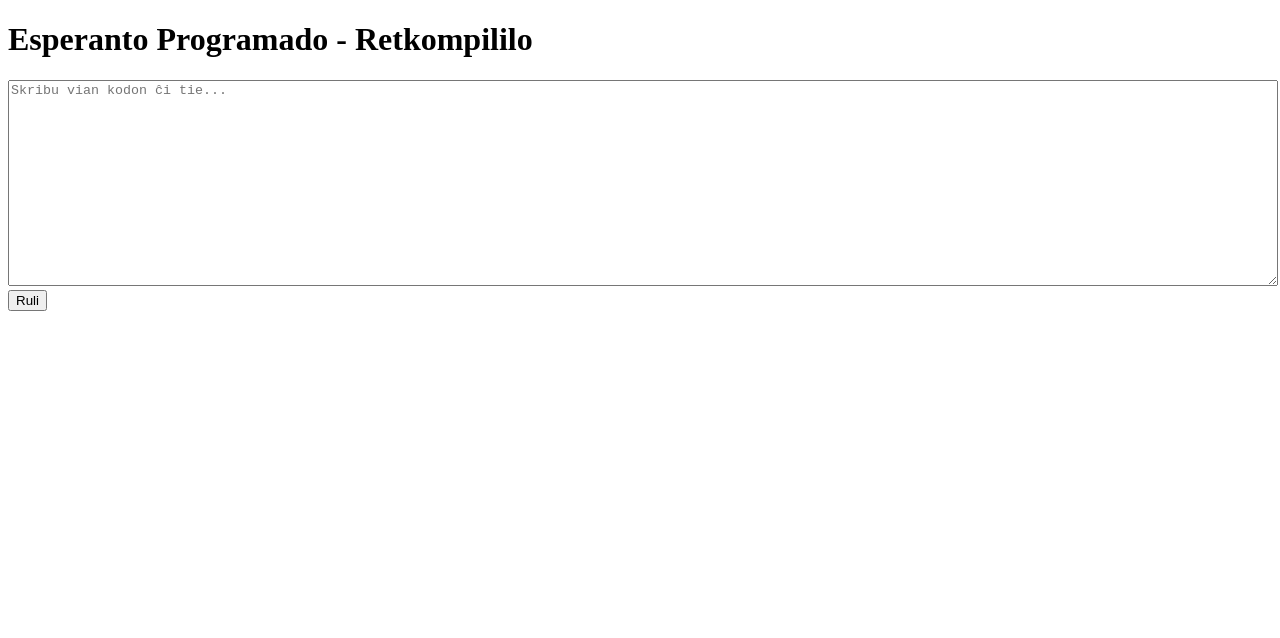
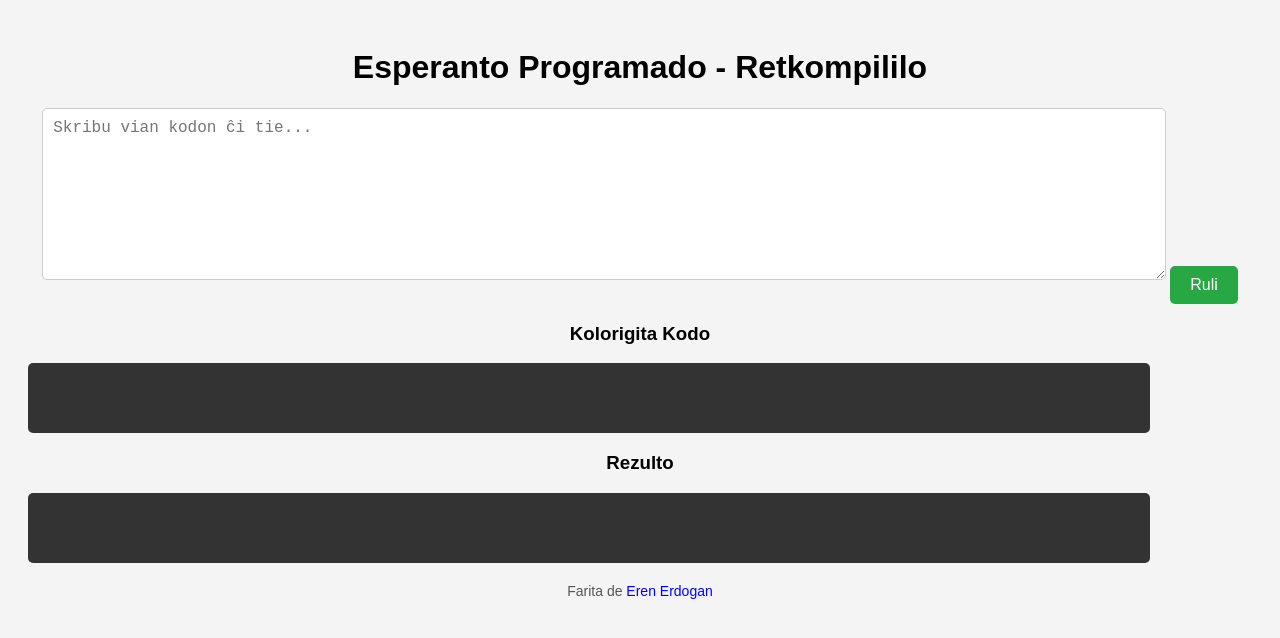
Before and after one commit to ErenErdogan46/kodo-esperanto, a plain HTML site: page index.html in a window 1280 px wide. Drawn offline with Linux system fonts and the light colour scheme.

Commit message:
Update index.html

```diff
--- a/index.html
+++ b/index.html
@@ -4,14 +4,84 @@
     <meta charset="UTF-8">
     <meta name="viewport" content="width=device-width, initial-scale=1.0">
     <title>Esperanto Programado</title>
+    <style>
+        body {
+            font-family: Arial, sans-serif;
+            text-align: center;
+            background-color: #f4f4f4;
+            padding: 20px;
+        }
+
+        textarea {
+            width: 90%;
+            height: 150px;
+            font-size: 16px;
+            font-family: monospace;
+            border: 1px solid #ccc;
+            border-radius: 5px;
+            padding: 10px;
+            background: white;
+            margin-bottom: 10px;
+        }
+
+        button {
+            padding: 10px 20px;
+            font-size: 16px;
+            cursor: pointer;
+            border: none;
+            border-radius: 5px;
+            background-color: #28a745;
+            color: white;
+        }
+
+        button:hover {
+            background-color: #218838;
+        }
+
+        pre {
+            width: 90%;
+            min-height: 50px;
+            background: #333;
+            color: #fff;
+            padding: 10px;
+            border-radius: 5px;
+            text-align: left;
+            overflow-x: auto;
+            white-space: pre-wrap;
+            font-family: monospace;
+        }
+
+        /* Renklendirme stilleri */
+        .assign { color: blue; font-weight: bold; }
+        .operator { color: red; font-weight: bold; }
+        .print { color: green; font-weight: bold; }
+        .loop { color: purple; font-weight: bold; }
+        .condition { color: orange; font-weight: bold; }
+        .number { color: darkcyan; font-weight: bold; }
+        .variable { color: brown; }
+        #highlightedCode { white-space: pre-wrap; font-family: monospace; }
+
+        /* Footer */
+        footer {
+            margin-top: 20px;
+            font-size: 14px;
+            color: #555;
+        }
+    </style>
 </head>
 <body>
     <h1>Esperanto Programado - Retkompililo</h1>
 
-    <textarea id="esperantoCode" style="width:100%; height:200px;" placeholder="Skribu vian kodon ĉi tie..."></textarea>
+    <textarea id="esperantoCode" placeholder="Skribu vian kodon ĉi tie..." oninput="highlightEsperantoCode()"></textarea>
     <button onclick="runEsperantoCode()">Ruli</button>
 
+    <h3>Kolorigita Kodo</h3>
+    <pre id="highlightedCode"></pre>
+
+    <h3>Rezulto</h3>
     <pre id="esperantoOutput"></pre>
+
+    <footer>Farita de <span style="color:blue;">Eren Erdogan</span></footer>
 
     <script src="compiler.js"></script>
 </body>
```
